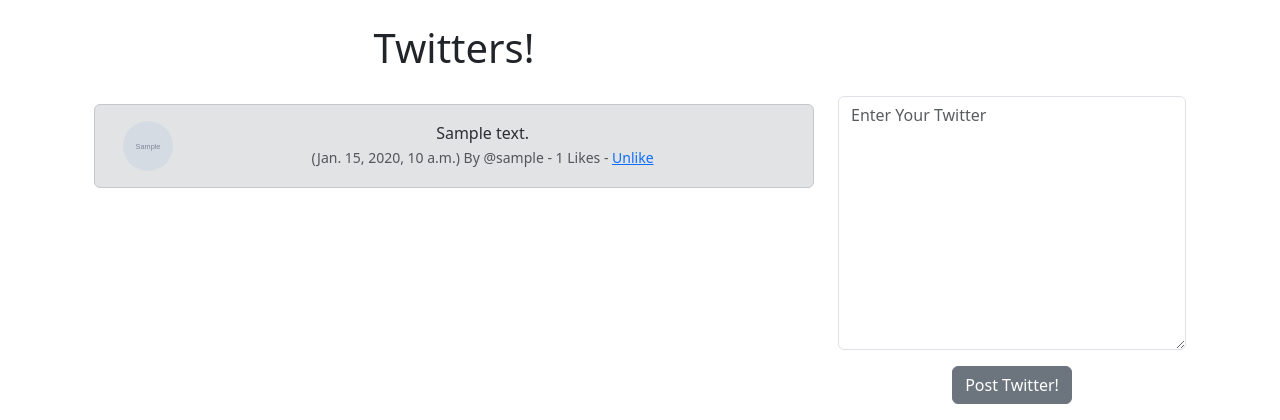
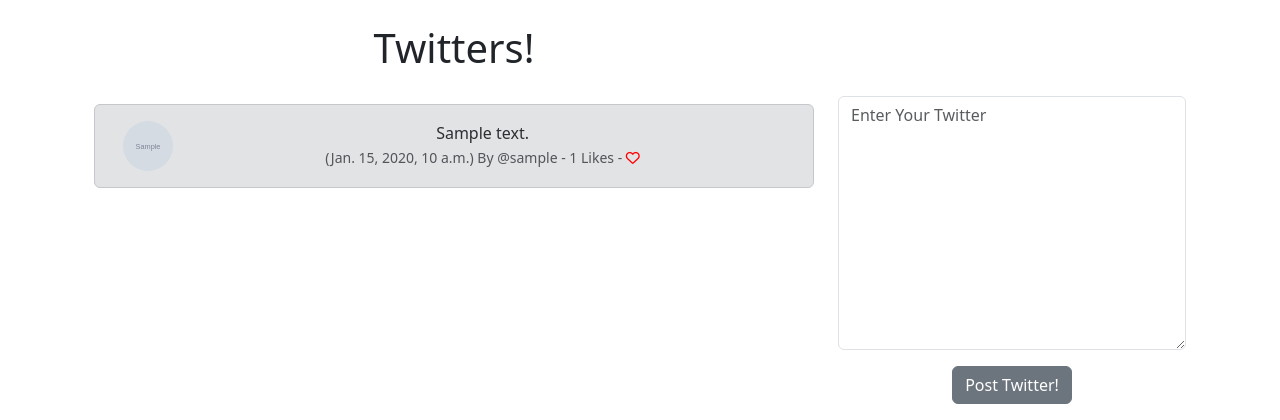
Before and after one commit to ClaudioFerreir/twitter-clone, a Django app: page / in a window 1280 px wide. Shown: the part 56-476 px from the top of the page. Run offline with Django 5.2, Linux system fonts and the light colour scheme; a user stored in the database is signed in; tables that the repository leaves empty hold one stand-in row (values such as "Sample post"); grey boxes marked "Sample" are stand-in pictures; some libraries are stand-ins or nearby versions.

Commit message:
feat: heart icons add

```diff
--- a/twitter_clone/twitter/templates/base.html
+++ b/twitter_clone/twitter/templates/base.html
@@ -5,6 +5,7 @@
     <meta name="viewport" content="width=device-width, initial-scale=1">
     <title>Twitter Clone</title>
     <link href="https://cdn.jsdelivr.net/npm/bootstrap@5.3.3/dist/css/bootstrap.min.css" rel="stylesheet" integrity="sha384-QWTKZyjpPEjISv5WaRU9OFeRpok6YctnYmDr5pNlyT2bRjXh0JMhjY6hW+ALEwIH" crossorigin="anonymous">
+    <script src="https://kit.fontawesome.com/bf00016221.js" crossorigin="anonymous"></script>
   </head>
   <body>
     {% include 'navbar.html' %}
--- a/twitter_clone/twitter/templates/home.html
+++ b/twitter_clone/twitter/templates/home.html
@@ -23,9 +23,13 @@
                                     <small class="text-muted">
                                         ({{ twitter.created_at }}) By @{{ twitter.user.username }} - {{ twitter.number_of_likes }} Likes -
                                         {% if user in twitter.likes.all %}
-                                            <a href="{% url 'twitter_like' twitter.id %}">Unlike</a>
+                                            <a href="{% url 'twitter_like' twitter.id %}">
+                                                <i class="fa fa-heart-o" style="color: red"></i>
+                                            </a>
                                         {% else %}
-                                            <a href="{% url 'twitter_like' twitter.id %}">Like</a>
+                                            <a href="{% url 'twitter_like' twitter.id %}">
+                                                <i class="fa-solid fa-heart" style="color: red"></i>
+                                            </a>
                                         {% endif %}
                                     </small>
                                 </div>
```
Also changed, not shown: twitter_clone/twitter/templates/profile.html (+6 -2 lines).
